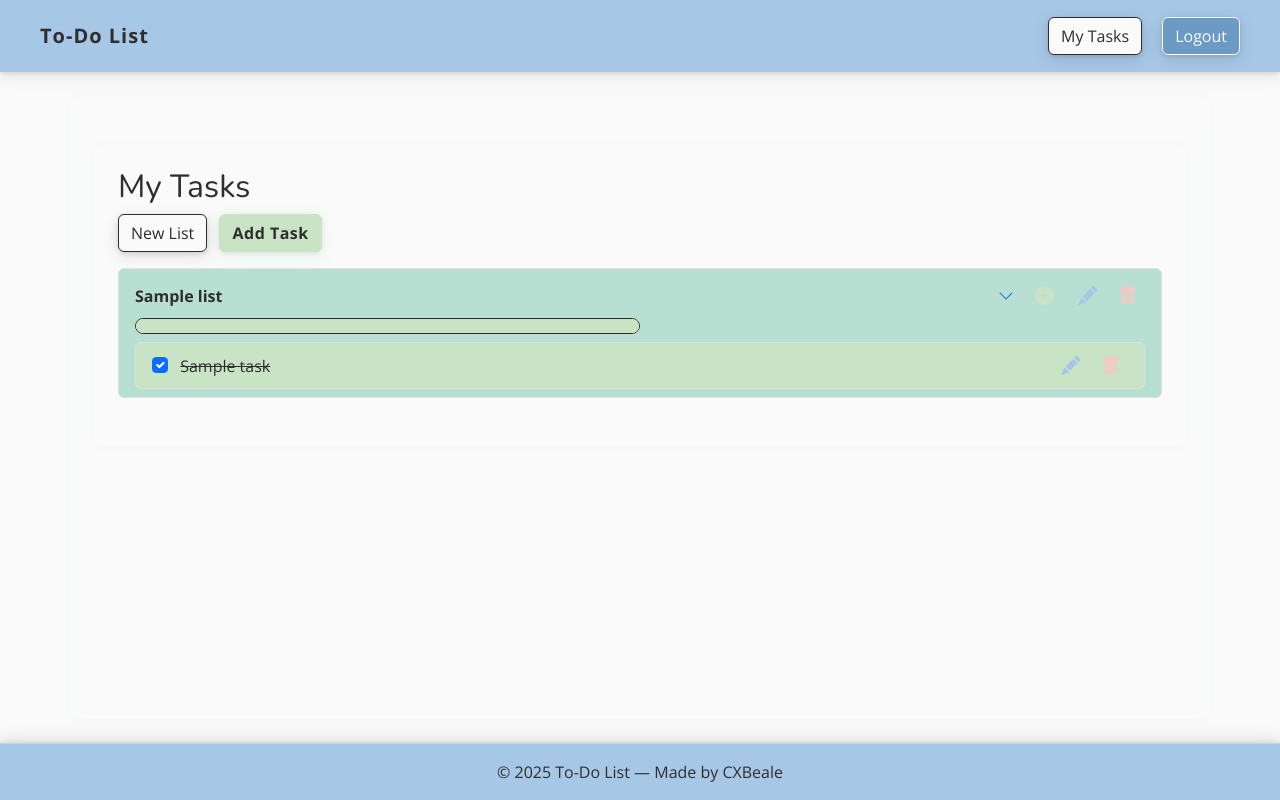
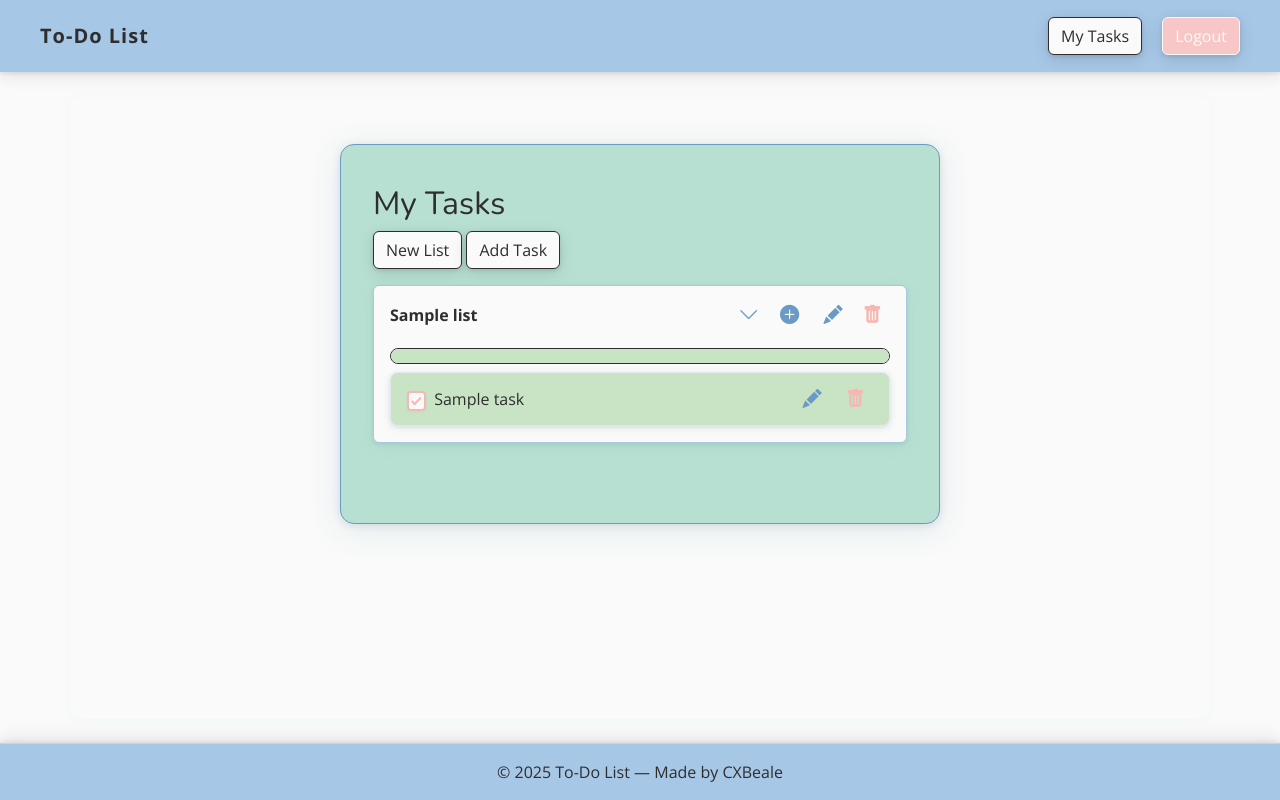
Before and after one commit to CXBeale/to-do-list, a Django app: page /lists/ in a window 1280 px wide. Run offline with Django 5.2, Linux system fonts and the light colour scheme; a user stored in the database is signed in; tables that the repository leaves empty hold one stand-in row (values such as "Sample post"); some libraries are stand-ins or nearby versions.

Commit message:
Style the task page

```diff
--- a/assets/css/style.css
+++ b/assets/css/style.css
@@ -104,7 +104,7 @@ body {
     box-shadow: none;
   }
   .navbar .btn-danger {
-    background: var(--color-primary-accent);
+    background: var(--color-error);
     color: var(--color-background);
     border: 1px solid var(--color-background);
     transition: background 0.2s, color 0.2s;
@@ -112,7 +112,7 @@ body {
   }
 
   .navbar .btn-danger:hover {
-    background: var(--color-error);
+    background: var(--color-primary-accent);
     color: var(--color-background);
     border: 1px solid var(--color-background);
     box-shadow: none;
@@ -217,8 +217,8 @@ body {
 /*         TASK PAGE         */
 /* ========================= */
 
-.task-page-container {
-  background: var(--color-background);
+.task-container {
+  background: var(--color-secondary);
   border-radius: 14px;
   box-shadow: 0 6px 32px 0 rgba(80, 120, 180, 0.13), 0 1.5px 8px 0 rgba(0,0,0,0.10);
   border: 1.5px solid var(--color-primary-accent);
@@ -247,17 +247,18 @@ body {
 }
 
 .task-actions {
-  margin-top: 1.5rem;
+
   display: flex;
-  gap: 1rem;
+  align-items: center;
+  gap: 0.2rem; /* space between icons */
   justify-content: flex-end;
+  margin-left: 1rem;
 }
 
 .add-task-btn {
-  background: var(--color-success);
+  background: var(--color-primary);
   color: var(--color-text);
   border: 1.5px solid var(--color-success);
-  font-weight: 600;
   letter-spacing: 0.5px;
   box-shadow: 0 4px 16px 0 rgba(80, 180, 120, 0.10), 0 1.5px 4px 0 rgba(0,0,0,0.08);
   transition: background 0.2s, color 0.2s, box-shadow 0.2s;
@@ -285,7 +286,7 @@ body {
   }
   /* Add icon  */
   .add-icon-link .bi-plus-circle-fill {
-    color: var(--color-success);
+    color: var(--color-primary-accent);
     font-size: 1.2em;
     vertical-align: middle;
     transition: color 0.2s;
@@ -295,19 +296,24 @@ body {
   }
   /* Delete icon */
   .delete-icon-link .bi-trash-fill {
-    color: var(--color-error);
+    color: var(--color-accent);
     font-size: 1.2em;
     vertical-align: middle;
     transition: color 0.2s;
   }
   .delete-icon-link:hover .bi-trash-fill {
-    color: var(--color-accent);
+    color: var(--color-error);
   }
   /* Edit icon */
   .edit-icon-link .bi-pencil-fill {
-    color: var(--color-primary);
+    color: var(--color-primary-accent);
     font-size: 1.2em;
     vertical-align: middle;
+  }
+  .edit-icon-link:hover .bi-pencil-fill {
+    color: var(--color-primary) !important;
+    text-shadow: 0 2px 8px rgba(107,154,196,0.12);
+    transition: color 0.2s, text-shadow 0.2s;
   }
 
   /* ========================= */
@@ -334,15 +340,27 @@ body {
   /* ========================= */
   /*        LIST GROUPS       */
   /* ========================= */
-  /* Style for nested list groups */
+  /* Style for each list group */
   .list-group-item {
-    background: var(--color-secondary) !important;
+    background: var(--color-background) !important;
     color: var(--color-text) !important;
+    border: solid 1px var(--color-primary);
+    border-radius: 8px;         /* Rounded edges */
+    box-shadow: 0 4px 16px 0 rgba(80, 180, 120, 0.10), 0 1.5px 4px 0 rgba(0,0,0,0.08);
+
   }
   /* Style for list items */
   .list-item {
-    background: var(--color-success) !important;
+    background: var(--color-background) !important;
     color: var(--color-text) !important;
+    border-radius: 8px;         /* Rounded edges */
+    margin-bottom: 0.5rem;      /* Space below each task */
+    border: 1px solid #e3e8ef;  /* Optional: subtle border for definition */
+    box-shadow: 0 2px 8px rgba(80,120,180,0.10), 0 1.5px 4px rgba(0,0,0,0.08); /* More visible shadow */
+    transition: background 0.2s, box-shadow 0.2s;
+    display: flex;
+    justify-content: space-between;
+    align-items: center;
   }
   /* Prevent long task titles from overflowing the list item */
   .list-item .task-completed,
@@ -354,12 +372,110 @@ body {
     display: inline-block;
     vertical-align: middle;
   }
-  /* Task complete line through */
-  .task-completed {
-    text-decoration: line-through;
-    color: var(--color-text);
+
+  .list-item.task-completed {
+    background: var(--color-success) !important;
+    color: var(--color-text) !important;
+    border-radius: 8px;
+    margin-bottom: 0.5rem;      /* Space below each task */
+    border: 1px solid #e3e8ef;  /* Optional: subtle border for definition */
+    box-shadow: 0 2px 8px rgba(80,120,180,0.10), 0 1.5px 4px rgba(0,0,0,0.08); /* More visible shadow */
   }
 
+
+
+/* Style the chevron icon button */
+.chevron-toggle .bi-chevron-down {
+  color: var(--color-primary-accent);
+  font-size: 1.3em;
+  transition: transform 0.3s, color 0.2s;
+  vertical-align: middle;
+}
+
+/* Optional: hover effect */
+.chevron-toggle:hover .bi-chevron-down {
+  color: var(--color-primary);
+}
+
+/* Make the form and icons flex children */
+.list-item {
+  display: flex;
+  justify-content: space-between;
+  align-items: center;
+}
+
+/* Make the form grow to fill space, but not overflow */
+.list-item form {
+  display: flex;
+  align-items: center;
+  flex-grow: 1;
+  min-width: 0;
+}
+
+/* Constrain the task text so it wraps but doesn't push icons */
+.task-title-text {
+  flex: 1 1 0;
+  min-width: 0;
+  max-width: 100%;
+  word-break: break-word;
+  white-space: normal;
+  overflow-wrap: anywhere;
+  display: block;
+}
+
+/* Keep icons together and prevent shrinking */
+.task-actions {
+  display: flex;
+  align-items: center;
+  gap: 0.5rem;
+  flex-shrink: 0;
+  margin-left: 1rem;
+}
+
+/* Style the task toggle checkbox */
+/* Hide the native checkbox */
+.form-check-input {
+  appearance: none;
+  -webkit-appearance: none;
+  width: 1.2em;
+  height: 1.2em;
+  border-radius: 4px;
+  border: 2px solid var(--color-accent);
+  background: #fff;
+  margin-right: 0.75rem;
+  transition: border-color 0.2s, box-shadow 0.2s, background 0.2s;
+  box-shadow: 0 1px 4px rgba(80,120,180,0.06);
+  position: relative;
+  cursor: pointer;
+}
+
+/* Show a custom tick when checked */
+.form-check-input:checked {
+  background-color: var(--color-background);
+  border-color: var(--color-accent);
+
+}
+
+.form-check-input:checked::after {
+  content: '';
+  display: block;
+  position: absolute;
+  left: 0.32em;
+  top: 0.08em;
+  width: 0.3em;
+  height: 0.6em;
+  border: solid var(--color-accent);
+  border-width: 0 0.18em 0.18em 0;
+  transform: rotate(45deg);
+  box-shadow: 0 1px 4px rgba(80,120,180,0.06);
+}
+
+/* Focus state */
+.form-check-input:focus {
+  outline: none;
+  border-color: var(--color-error);
+  box-shadow: 0 0 0 2px rgba(247,198,199,0.25);
+}
 
 
 
--- a/todo/templates/todo/lists_and_tasks.html
+++ b/todo/templates/todo/lists_and_tasks.html
@@ -1,19 +1,18 @@
 {% extends 'todo/base.html' %}
 {% block title %}Lists & Tasks{% endblock %}
 {% block content %}
-<div class="container mt-4">
+<div class="task-container container mt-4">
     <h2>My Tasks</h2>
     <a href="{% url 'create_list' %}" class="btn btn-primary main-btn-primary mb-3">New List</a>
-    <a href="{% url 'add_task' %}" class="btn add-task-btn mb-3 ms-2">Add Task</a>
+    <a href="{% url 'add_task' %}" class="btn btn-primary main-btn-primary mb-3">Add Task</a>
     <ul class="list-group mb-4">
         {% for list in lists %}
-        <li class="list-group-item">
-            <div class="d-flex justify-content-between align-items-center">
-                <div style="width:100%;">
-                    <div class="d-flex align-items-center justify-content-between mt-1 mb-2">
+        <li class="list-group-item mb-4">
+            <div class="d-flex justify-content-between align-items-center flex-column">
+                <div class="d-flex align-items-center justify-content-between mt-1 mb-2 w-100">
                     <strong>{{ list.list_name }}</strong>
                     <div>
-                            <button class="btn btn-link p-0 me-2" type="button" data-bs-toggle="collapse" data-bs-target="#tasks-list-{{ list.id }}" aria-expanded="true" aria-controls="tasks-list-{{ list.id }}">
+                        <button class="btn btn-link p-0 me-2 chevron-toggle" type="button" data-bs-toggle="collapse" data-bs-target="#tasks-list-{{ list.id }}" aria-expanded="true" aria-controls="tasks-list-{{ list.id }}">
                             <i class="bi bi-chevron-down"></i>
                         </button>
                         <a href="{% url 'add_task_to_list' list.id %}" class="add-icon-link" title="Add Task">
@@ -29,7 +28,7 @@
                 </div>
                 {% if list.total_tasks > 0 %}
                     {% widthratio list.completed_tasks list.total_tasks 100 as percent %}
-                        <div class="progress list-progress-bar mb-2 mt-2">
+                    <div class="progress list-progress-bar mb-2 mt-2 w-100">
                         {% if list.completed_tasks > 0 %}
                             <div class="progress-bar bg-success"
                                  role="progressbar"
@@ -41,18 +40,18 @@
                         {% endif %}
                     </div>
                 {% endif %}
-                    <div class="collapse show" id="tasks-list-{{ list.id }}">
+                <div class="collapse show w-100" id="tasks-list-{{ list.id }}">
                     <ul class="list-group">
                         {% for task in list.tasks.all %}
-                            <li class="list-item list-group-item d-flex justify-content-between align-items-center">
-                                <form method="post" action="{% url 'toggle_complete' task.id %}" style="display:inline;">
+                        <li class="list-item list-group-item d-flex justify-content-between align-items-center{% if task.completed %} task-completed{% endif %}">
+                            <form method="post" action="{% url 'toggle_complete' task.id %}" class="d-flex align-items-center flex-grow-1" style="min-width:0;">
                                 {% csrf_token %}
                                 <input type="checkbox" onchange="this.form.submit()" {% if task.completed %}checked{% endif %} class="form-check-input me-2">
-                                    <span class="{% if task.completed %}task-completed{% endif %}">{{ task.title }}</span>
+                                <span class="{% if task.completed %}task-completed{% endif %} task-title-text">{{ task.title }}</span>
                             </form>
-                                <span>
+                            <span class="task-actions d-flex align-items-center ms-2">
                                 <a href="{% url 'edit_task' task.id %}" class="edit-icon-link" title="Edit">
-                                        <i class="bi bi-pencil-fill ms-1"></i>
+                                    <i class="bi bi-pencil-fill"></i>
                                 </a>
                                 <a href="{% url 'delete_task' task.id %}" class="delete-icon-link" title="Delete">
                                     <i class="bi bi-trash-fill"></i>
@@ -65,7 +64,6 @@
                     </ul>
                 </div>
             </div>
-            </div>
         </li>
         {% empty %}
         <li class="list-group-item">No lists found.</li>
```
Lines whose indentation alone changed are shown as unchanged.
